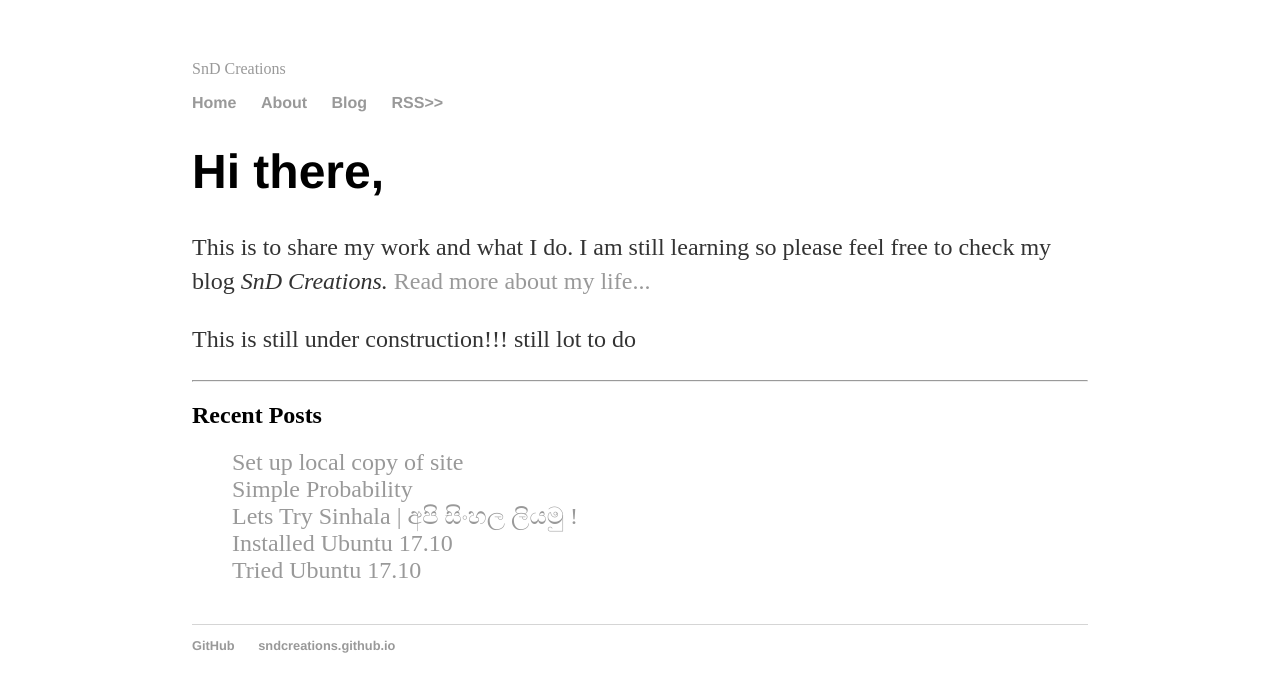
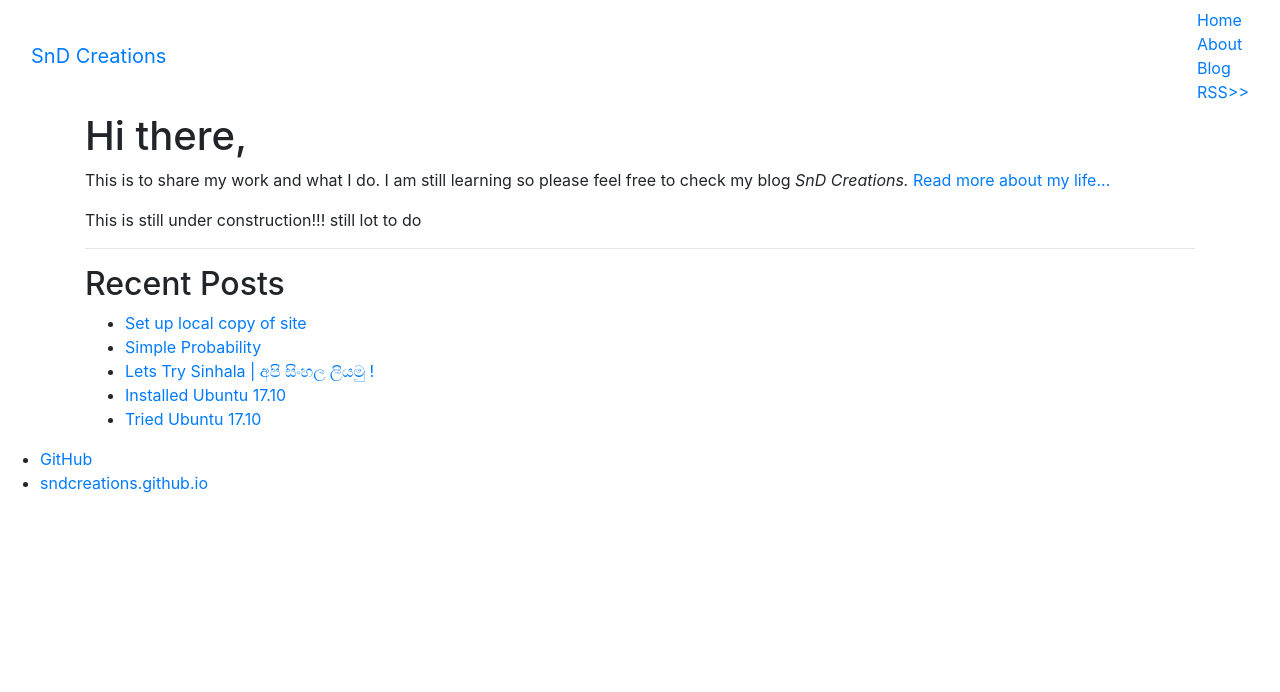
Before and after one commit to SnDCreations/SnDCreations.github.io, a Jekyll site: the page built from index.html, in a window 1280 px wide. Shown: the top 692 px of the page. Built offline with Jekyll 4.4.1, drawn with Linux system fonts in a browser that asks for light colours; nearby versions of some CDN libraries.

Commit message:
Update default.html
add Bootstrap code from (http://getbootstrap.com/docs/4.0/getting-started/introduction/)

```diff
--- a/_layouts/default.html
+++ b/_layouts/default.html
@@ -1,11 +1,15 @@
 <!DOCTYPE html>
 <html lang="en">
-	<html>
 		<head>
+			<!-- link to main stylesheet -->
+			<meta charset="utf-8">
+   			<meta name="viewport" content="width=device-width, initial-scale=1, shrink-to-fit=no">
+
+    			<!-- Bootstrap CSS -->
+   			<link rel="stylesheet" href="https://maxcdn.bootstrapcdn.com/bootstrap/4.0.0/css/bootstrap.min.css" integrity="sha384-Gn5384xqQ1aoWXA+058RXPxPg6fy4IWvTNh0E263XmFcJlSAwiGgFAW/dAiS6JXm" crossorigin="anonymous">
+
 			<title>{{ page.title }}</title>
-			<!-- link to main stylesheet -->
-			<link rel="stylesheet" type="text/css" href="/css/main.css">
-			<meta charset="utf-8">
+
 		</head>
 		<body>
 			<nav class="navbar navbar-inverse navbar-fixed-top">
@@ -32,5 +36,10 @@
 	        		<li><a href="https://sndcreations.github.io/">sndcreations.github.io</a></li>
 				</ul>
 			</footer>
+
+			<!-- jQuery first, then Popper.js, then Bootstrap JS -->
+    			<script src="https://code.jquery.com/jquery-3.2.1.slim.min.js" integrity="sha384-KJ3o2DKtIkvYIK3UENzmM7KCkRr/rE9/Qpg6aAZGJwFDMVNA/GpGFF93hXpG5KkN" crossorigin="anonymous"></script>
+   			<script src="https://cdnjs.cloudflare.com/ajax/libs/popper.js/1.12.9/umd/popper.min.js" integrity="sha384-ApNbgh9B+Y1QKtv3Rn7W3mgPxhU9K/ScQsAP7hUibX39j7fakFPskvXusvfa0b4Q" crossorigin="anonymous"></script>
+    			<script src="https://maxcdn.bootstrapcdn.com/bootstrap/4.0.0/js/bootstrap.min.js" integrity="sha384-JZR6Spejh4U02d8jOt6vLEHfe/JQGiRRSQQxSfFWpi1MquVdAyjUar5+76PVCmYl" crossorigin="anonymous"></script>
 		</body>
 	</html>
```
